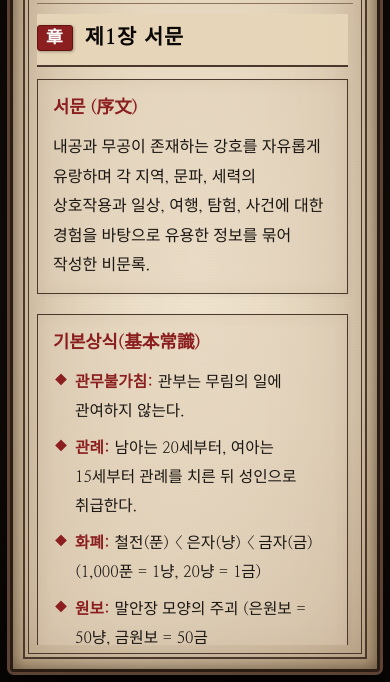
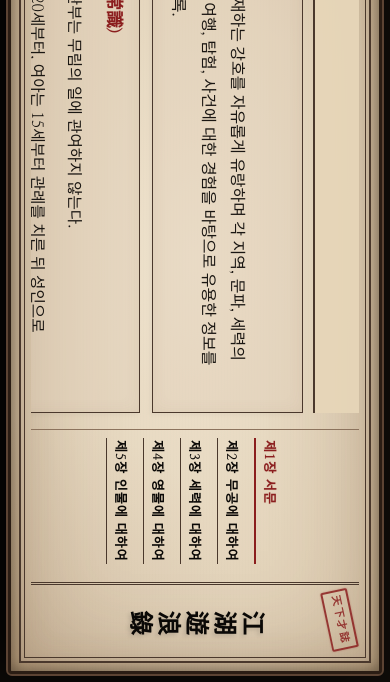
Before and after one commit to ssbin0507/chat_Jgh, a plain HTML site: page docs/index.html in a window 390 px wide. Shown: the part 162-844 px from the top of the page. Drawn offline with Linux system fonts and the light colour scheme; a web font is replaced by a local one.

Commit message:
Update index.html

```diff
--- a/docs/index.html
+++ b/docs/index.html
@@ -701,102 +701,121 @@
         }
 
         /* ==========================================
-           모바일 반응형 모드 (Screen Width < 900px)
+           모바일 가로모드 강제 및 최적화 (Screen Width <= 900px)
         ========================================== */
         @media (max-width: 900px) {
             body {
-                height: 100vh;
-                padding: 10px;
-                overflow: hidden;
+                padding: 8px;
             }
 
             .book-container {
                 height: 100%;
-                padding: 10px;
+                padding: 8px;
                 border-width: 3px;
+                outline-width: 2px;
             }
 
             .book-inner-border {
-                flex-direction: column; /* 세로 레이아웃으로 변환 */
-                padding: 12px;
+                padding: 10px 12px;
                 gap: 10px;
-                overflow: hidden;
             }
 
             header {
-                writing-mode: horizontal-tb; /* 모바일에서는 가로쓰기로 변경 */
-                height: auto;
-                min-width: 0;
-                border-left: none;
-                border-bottom: 2px double var(--border-line);
-                padding: 5px 0 10px 0;
-                justify-content: center;
+                min-width: 65px;
+                padding: 5px 8px 5px 12px;
             }
 
             header::after {
-                top: 5px;
+                top: 6px;
                 left: 5px;
-                font-size: 0.7rem;
-                padding: 2px 4px;
+                font-size: 0.65rem;
+                padding: 2px 3px;
             }
 
             .book-title {
-                font-size: 1.8rem;
+                font-size: 1.5rem;
                 letter-spacing: 4px;
             }
 
             nav {
-                writing-mode: horizontal-tb;
-                flex-direction: row; /* 탭 버튼을 가로 스크롤 형태로 배치 */
-                justify-content: flex-start;
-                align-items: center;
+                min-width: 130px;
+                padding: 5px 8px;
                 gap: 8px;
-                padding: 6px 0;
-                border-left: none;
-                border-bottom: 1px solid var(--border-faded);
-                height: auto;
-                min-width: 0;
-                overflow-x: auto;
-                -webkit-overflow-scrolling: touch;
             }
 
             .tab-btn {
-                padding: 6px 10px;
-                font-size: 0.9rem;
-                flex-shrink: 0;
+                font-size: 0.82rem;
+                padding: 4px 2px;
             }
 
             .page-content {
-                padding-right: 5px;
+                padding-right: 6px;
             }
 
             .chapter-title {
-                font-size: 1.3rem;
+                font-size: 1.15rem;
+                margin-bottom: 10px;
+                padding-bottom: 5px;
+            }
+
+            .chapter-title::before {
+                font-size: 0.85rem;
+                padding: 1px 6px;
+            }
+
+            .scroll-box {
+                padding: 10px 14px;
                 margin-bottom: 12px;
             }
 
             .grid-2, .grid-3 {
-                grid-template-columns: 1fr; /* 모바일에서는 1열로 세로 정렬 */
-                gap: 12px;
+                grid-template-columns: repeat(auto-fit, minmax(220px, 1fr));
+                gap: 10px;
             }
 
-            .scroll-box {
-                padding: 12px 15px;
+            /* 모달 내부 콤팩트 조정 */
+            .char-modal {
+                padding: 15px;
+            }
+            .modal-body-layout {
+                gap: 14px;
+                margin-top: 10px;
+            }
+            .modal-portrait-area {
+                width: 130px;
+            }
+            .modal-char-name {
+                font-size: 1.3rem;
+                margin-bottom: 8px;
+            }
+            .modal-char-detail-list p,
+            .modal-char-desc {
+                font-size: 0.85rem;
+                line-height: 1.5;
+            }
+        }
+
+        /* 모바일을 세로로 들고 있을 때도 강제로 가로모드(90도 회전)로 표시 */
+        @media (max-width: 900px) and (orientation: portrait) {
+            body {
+                position: fixed;
+                top: 0;
+                left: 0;
+                width: 100vh;
+                height: 100vw;
+                transform: rotate(90deg) translateY(-100%);
+                transform-origin: top left;
             }
 
-            /* 모바일 환경에서는 커뮤니티 영역도 세로(1열)로 자연스럽게 정렬 */
-            .community-layout {
-                flex-direction: column;
+            .char-modal-backdrop {
+                width: 100vh;
+                height: 100vw;
+                padding: 12px;
             }
 
-            /* 팝업 모바일 대응 */
-            .modal-body-layout {
-                flex-direction: column;
-                align-items: center;
-            }
-            .modal-portrait-area {
-                width: 100%;
-                max-width: 200px;
+            .char-modal {
+                max-height: calc(100vw - 24px);
+                max-width: calc(100vh - 40px);
             }
         }
     </style>
```
